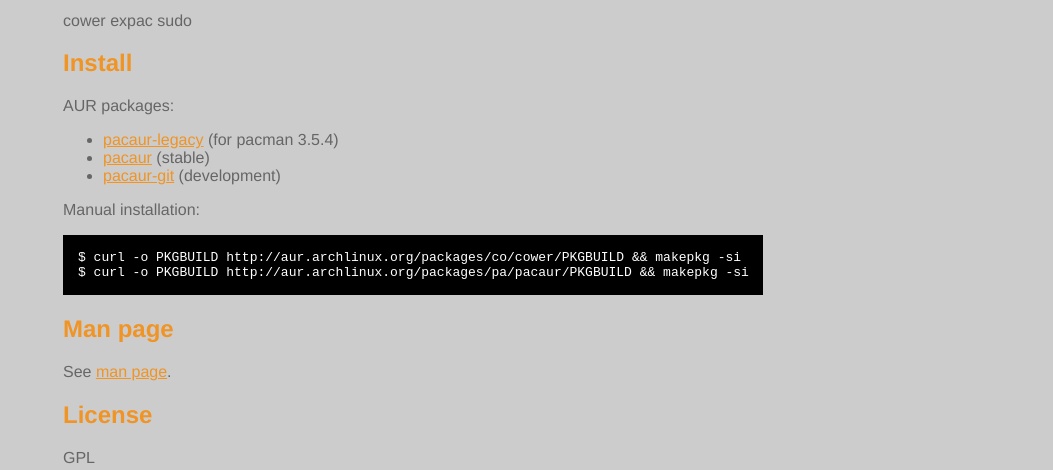
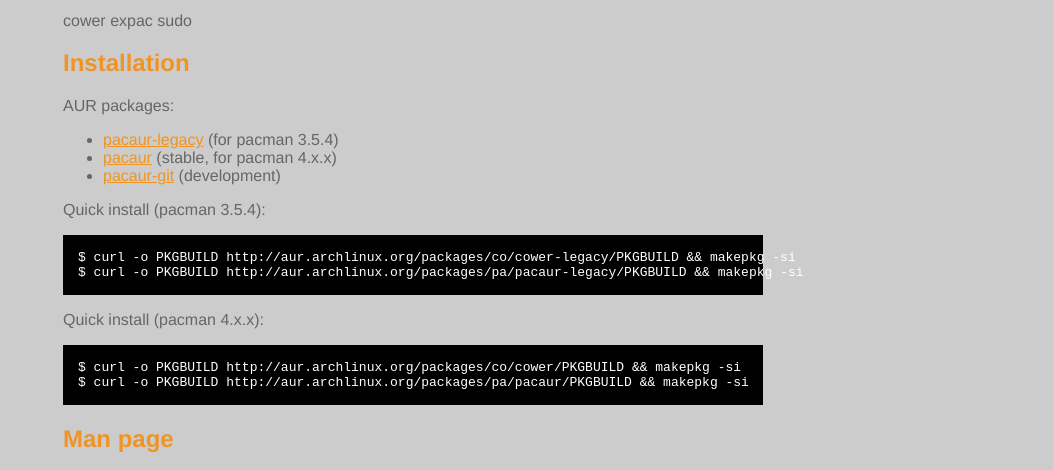
Before and after one commit to rmarquis/pacaur, a plain HTML site: page index.html in a window 1280 px wide. Shown: the part 303-773 px from the top of the page, without its empty margins (227-1280 px from the left). Drawn offline with Linux system fonts and the light colour scheme.

Commit message:
added pacaur-legacy quick install

```diff
--- a/index.html
+++ b/index.html
@@ -62,16 +62,21 @@
 
 
 
-      <h2>Install</h2>
+      <h2>Installation</h2>
       <p>AUR packages:
         <ul>
           <li><a href="https://aur.archlinux.org/packages.php?ID=55002">pacaur-legacy</a> (for pacman 3.5.4)</li>
-          <li><a href="https://aur.archlinux.org/packages.php?ID=49145">pacaur</a> (stable)</li>
+          <li><a href="https://aur.archlinux.org/packages.php?ID=49145">pacaur</a> (stable, for pacman 4.x.x)</li>
           <li><a href="https://aur.archlinux.org/packages.php?ID=54046">pacaur-git</a> (development)</li>
         </ul>
       </p>
 
-      <p>Manual installation:
+      <p>Quick install (pacman 3.5.4):
+      <pre>$ curl -o PKGBUILD http://aur.archlinux.org/packages/co/cower-legacy/PKGBUILD && makepkg -si
+$ curl -o PKGBUILD http://aur.archlinux.org/packages/pa/pacaur-legacy/PKGBUILD && makepkg -si </pre>
+      </p>
+
+      <p>Quick install (pacman 4.x.x):
       <pre>$ curl -o PKGBUILD http://aur.archlinux.org/packages/co/cower/PKGBUILD && makepkg -si
 $ curl -o PKGBUILD http://aur.archlinux.org/packages/pa/pacaur/PKGBUILD && makepkg -si </pre>
       </p>
```
